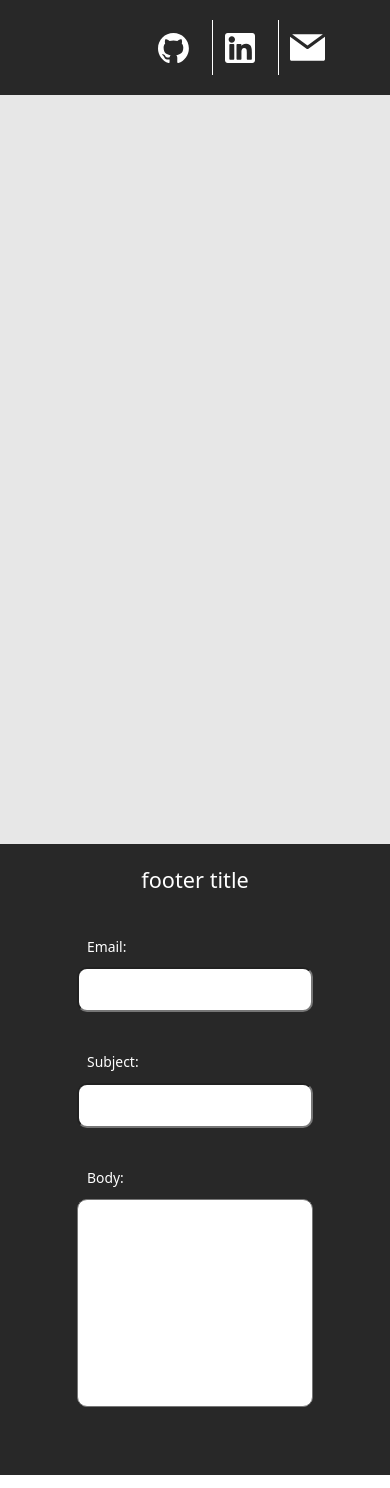
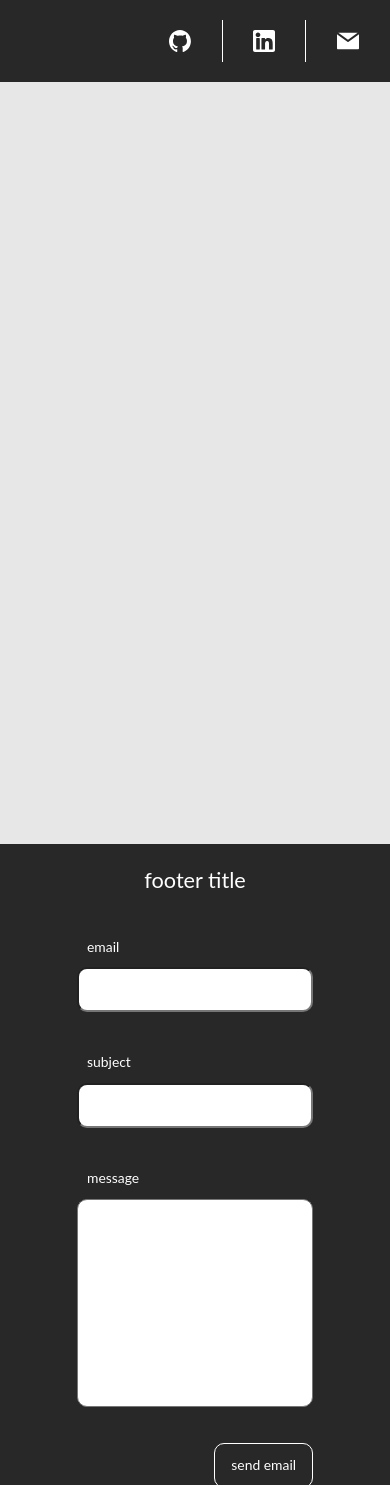
Before and after one commit to AJMazur/pws, a React (Create React App) app in the folder pws-frontend/: page / in a window 390 px wide. Built offline with nearby package versions, Linux system fonts and the light colour scheme; no server answers.

Commit message:
Styling for the whole webapp and implementation of send email frontend functionality

```diff
--- a/pws-frontend/src/components/app/App.css
+++ b/pws-frontend/src/components/app/App.css
@@ -1,5 +1,6 @@
 .App {
   text-align: center;
+  font-family: 'Lato', sans-serif;
 }
 
 .App-header {
@@ -10,3 +11,7 @@
   font-size: calc(10px + 2vmin);
   color: white;
 }
+
+html::-webkit-scrollbar {
+  display: none;
+}
--- a/pws-frontend/src/components/footer/Footer.css
+++ b/pws-frontend/src/components/footer/Footer.css
@@ -63,3 +63,28 @@ textarea::-webkit-scrollbar-thumb {
     border: solid 2px transparent;
     border-radius: 10px;
 }
+
+.send-email-wrapper {
+    padding-top: 10px;
+    width: 100%;
+}
+
+.send-email-banner {
+    background-color: #e7e7e7;
+    text-align: center;
+    color: #282828;
+    padding: 10px;
+    border-radius: 10px;
+}
+
+.send-email-button {
+    float: right;
+    background-color: transparent;
+    border: 1px solid white;
+    border-radius: 10px;
+    color: white;
+
+    .button-label {
+        padding: 10px;
+    }
+}
--- a/pws-frontend/src/components/footer/Footer.jsx
+++ b/pws-frontend/src/components/footer/Footer.jsx
@@ -1,26 +1,75 @@
-import React from "react"
+import React, {useState} from "react"
 import 'bootstrap/dist/css/bootstrap-grid.rtl.css'
 import './Footer.css'
+import axios from 'axios';
 
 const Footer = () => {
 
+    const [email, setEmail] = useState('');
+
+    const [subject, setSubject] = useState('');
+
+    const [body, setBody] = useState('');
+
+    const [emailDelivered, setEmailDelivered] = useState(false);
+
+    const sendEmail = () => {
+        axios.post('/email/sendEmail', {
+            emailAddress: email,
+            emailTitle: subject,
+            emailBody: body})
+            .then(res => setEmailDelivered(true))
+            .catch(err => setEmailDelivered(false))
+    }
+
     return (
-        <div className="footer">
+        <div id="footer" className="footer">
             <div className="offset-1 col-10 container-fluid footer-title">
                 footer title
             </div>
             <div className="offset-2 col-8 container-fluid">
                 <div className="email-field-wrapper">
-                    <label className="field-label" htmlFor="email">Email:</label>
-                    <input className="email-field" type="email" id="email" name="email"/>
+                    <label className="field-label" htmlFor="email">email</label>
+                    <input
+                        className="email-field"
+                        type="email"
+                        id="email"
+                        name="email"
+                        onChange={e => setEmail(e.target.value)}
+                    />
                 </div>
                 <div className="subject-field-wrapper">
-                    <label className="field-label" htmlFor="title">Subject: </label>
-                    <input className="subject-field" type="text" id="title" name="title"/>
+                    <label className="field-label" htmlFor="title">subject</label>
+                    <input
+                        className="subject-field"
+                        type="text"
+                        id="title"
+                        name="title"
+                        onChange={e => setSubject(e.target.value)}
+                    />
                 </div>
                 <div className="body-field-wrapper">
-                    <label className="field-label" htmlFor="body">Body:</label>
-                    <textarea className="body-field" id="body" name="body"/>
+                    <label className="field-label" htmlFor="body">message</label>
+                    <textarea
+                        className="body-field"
+                        id="body"
+                        name="body"
+                        onChange={e => setBody(e.target.value)}
+                    />
+                </div>
+                <div className="send-email-wrapper">
+                    {emailDelivered ?
+                        <div className="send-email-banner">
+                            Email has been sent
+                        </div> :
+                        <button
+                            className="send-email-button"
+                            onClick={sendEmail}>
+                            <div className='button-label'>
+                                send email
+                            </div>
+                        </button>
+                    }
                 </div>
             </div>
         </div>
--- a/pws-frontend/src/components/header/Header.css
+++ b/pws-frontend/src/components/header/Header.css
@@ -2,10 +2,11 @@
     background-color: #282828;
 }
 
-.header-wrapper {
+div.header-wrapper {
     height: fit-content;
-    font-size: 30px;
+    font-size: calc(10px + 3vmin);
     display: flex;
+    padding-right: 0;
 }
 
 .header-title-wrapper {
@@ -18,7 +19,6 @@
 .header-title {
     display: flex;
     position: absolute;
-    padding-top: 0.25lh;
     text-align: center;
 }
 
@@ -33,7 +33,7 @@
     color: white;
     padding: 10px;
     border: none;
-    font-size: 30px;
+    font-size: calc(10px + 2vmin);
     display: flex;
     align-content: center;
     justify-content: center;
@@ -50,16 +50,48 @@
 
 .github-logo {
     align-self: center;
-    height: 30px;
+    height: calc(10px + 2vmin);
 }
 
 .linkedin-logo {
     align-self: center;
-    height: 30px;
+    height: calc(10px + 2vmin);
     color: white;
 }
 
 .email-logo {
     align-self: center;
-    height: 35px;
+    height: calc(10px + 2vmin);
 }
+
+@media (max-width: 1024px) {
+    .github-logo {
+        align-self: center;
+        height: calc(10px + 3vmin);
+    }
+
+    .linkedin-logo {
+        align-self: center;
+        height: calc(10px + 3vmin);
+        color: white;
+    }
+
+    .email-logo {
+        align-self: center;
+        height: calc(10px + 3vmin);
+    }
+}
+
+@media (max-width: 576px) {
+    div.header-wrapper {
+        width: 100%;
+    }
+
+    .header-title {
+        padding-top: 0.2lh;
+    }
+
+    .header-navigation-button {
+        padding: 10px 5px 10px 5px;
+    }
+}
--- a/pws-frontend/src/components/header/Header.jsx
+++ b/pws-frontend/src/components/header/Header.jsx
@@ -1,4 +1,4 @@
-import React from "react"
+import React, {useEffect, useRef, useState} from "react"
 import './Header.css';
 import 'bootstrap/dist/css/bootstrap-grid.rtl.css'
 import githubLogo from '../../resources/github-mark-white.svg'
@@ -12,13 +12,35 @@ const Header = ({
     emailPt
 }) => {
 
+    const MAX_MOBILE_WIDTH = 768;
+
+    const [isMobile, setIsMobile] = useState(window.innerWidth <= MAX_MOBILE_WIDTH)
+
+    const prevWidth = useRef(window.innerWidth)
+
+    useEffect(() => {
+        const handleResize = () => {
+            const currWidth = window.innerWidth
+            if (currWidth <= MAX_MOBILE_WIDTH && prevWidth.current > MAX_MOBILE_WIDTH){
+                setIsMobile(true)
+            } else if (currWidth > MAX_MOBILE_WIDTH && prevWidth.current <= MAX_MOBILE_WIDTH) {
+                setIsMobile(false)
+            }
+            prevWidth.current = currWidth
+        }
+        window.addEventListener("resize", handleResize)
+        return () => window.removeEventListener("resize", handleResize)
+    }, [])
+
     const openGitWindow = () => {
         window.open('https://github.com/AJMazur', '_blank')
-
     }
     const openLinkedinWindow = () => {
         window.open('https://www.linkedin.com/in/adam-mazur-49ab74195/', '_blank')
+    }
 
+    const scrollToTheFooter = () => {
+        document.getElementById("footer").scrollIntoView()
     }
 
     return (
@@ -32,21 +54,24 @@ const Header = ({
                 <div className="header-navigation col-8 row-cols-3">
                     <button onClick={openGitWindow} className="header-navigation-button">
                         <img src={githubLogo} alt='github-mark' className='github-logo'></img>
+                        {!isMobile &&
                             <div className='button-label'>
                                 {githubPt}
-                        </div>
+                            </div>}
                     </button>
                     <button onClick={openLinkedinWindow} className="header-navigation-button middle-button">
                         <img src={linkedinLogo} alt='linkedin' className='linkedin-logo'></img>
+                        {!isMobile &&
                             <div className='button-label'>
                                 {linkedinPt}
-                        </div>
+                            </div>}
                     </button>
-                    <button className="header-navigation-button">
+                    <button onClick={scrollToTheFooter} className="header-navigation-button">
                         <img src={emailLogo} alt='email' className='email-logo'></img>
+                        {!isMobile &&
                             <div className='button-label'>
                                 {emailPt}
-                        </div>
+                            </div>}
                     </button>
                 </div>
             </div>
```
Also changed, not shown: 2 other files (tests, documents, lock files or other folders). Lines whose indentation alone changed are shown as unchanged.
